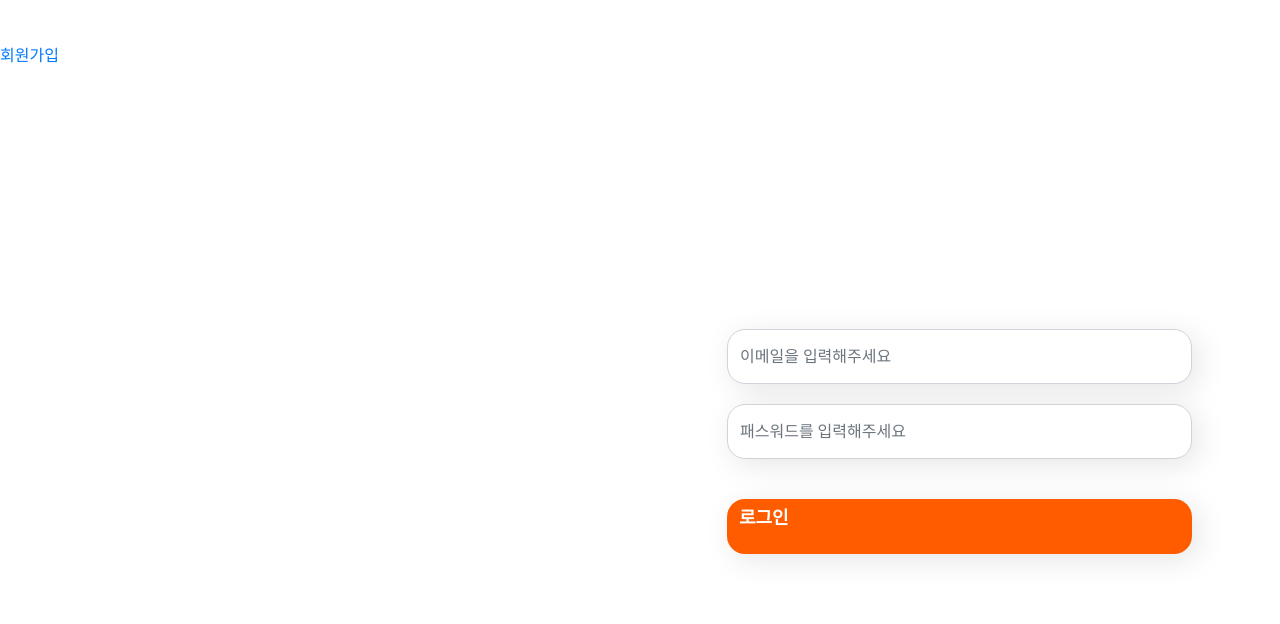
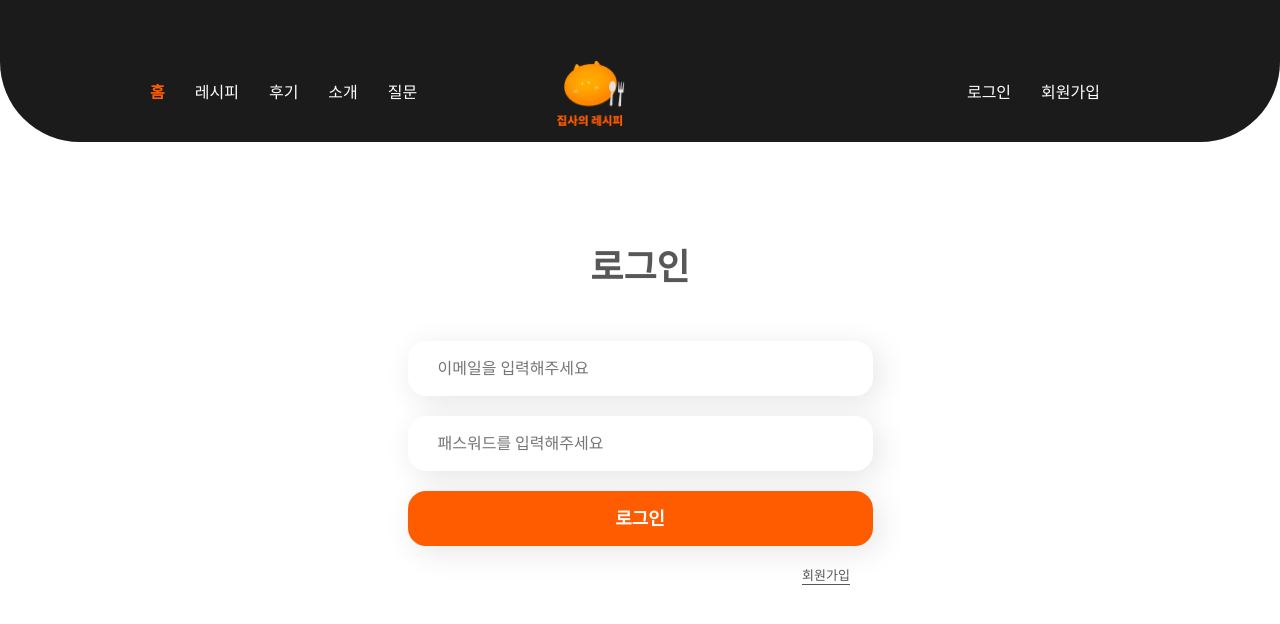
Before and after one commit to Animal-recipe/AnimalRecipe, a Django app: page /account/login/ in a window 1280 px wide. Shown: the top 624 px of the page. Run offline with Django 3.2, Linux system fonts and the light colour scheme; some libraries are stand-ins or nearby versions.

Commit message:
Add login design, Fix nav bar problem

```diff
--- /dev/null
+++ b/static/css/account/login.css
@@ -0,0 +1,69 @@
+#loginBox {
+    margin: 0 auto;
+    display: flex;
+    flex-direction: column;
+    justify-content: center;
+    align-items: center;
+    width: fit-content;
+}
+
+#loginText {
+    font-family: Noto Sans;
+    font-weight: 600;
+    font-size: 36px;
+    line-height: 49px;
+    display: flex;
+    align-items: center;
+    color: #575757;
+    margin: 100px 0 50px;
+}
+.loginInput {
+    width: 465px;
+    height: 55px;
+    background: #FFFFFF;
+    box-shadow: 6px 6px 30px rgba(0, 0, 0, 0.1);
+    border-radius: 18px;
+    border:0;
+    margin-bottom: 20px;
+    display: flex;
+    justify-content: center;
+    align-items: center;
+    padding-left: 30px;
+}
+
+#loginBtn {
+    width: 465px;
+    height: 55px;
+    border: none;
+    background: #FF5C00;
+    box-shadow: 6px 6px 30px rgba(0, 0, 0, 0.1);
+    border-radius: 18px;
+    font-family: Noto Sans;
+    font-weight: 600;
+    font-size: 18px;
+    line-height: 25px;
+    text-align: center;
+    display: flex;
+    color: #FFFFFF;
+    margin: 20px 0;
+    display: flex;
+    justify-content: center;
+    align-items: center;
+}
+#loginBtn:hover{
+    background: #d8580d;
+}
+#register {
+    margin-left: 80%;
+    font-family: Noto Sans;
+    font-size: 13px;
+    line-height: 18px;
+    display: flex;
+    align-items: center;
+    color: #575757;
+    border-bottom: 0.8px solid #575757;
+}
+#register:hover {
+    color: #2680e7;
+    border-bottom: 0.8px solid #2680e7;
+}
--- a/static/css/nav.css
+++ b/static/css/nav.css
@@ -4,9 +4,10 @@
     justify-content: space-between;
     align-items: center;
     background: #1B1B1B;
-    padding : 54px 150px 0;
+    padding : 54px 150px 12px;
     border : 0;
     height: 142px;
+    border-radius: 0px 0px 80px 80px;
 }
 #menuBox {
     display:flex;
--- a/templates/account/login.html
+++ b/templates/account/login.html
@@ -1,71 +1,21 @@
-{% extends "base.html" %}
+{% extends 'base.html' %}
+{% load static %}
+{% block content %}
+{% include 'nav.html' %}
 
-{% block content %}
-
-<div style="width: 100%;" class="my-5">
-    <form autocomplete="off" method = "post" action = "{% url 'account:login' %}">
+<link rel="stylesheet" href="{% static 'css/account/login.css' %}">
+<div id="loginBox">
+    <h2 id="loginText">로그인</h2>
+    <form autocomplete="off" method="post" action="{% url 'account:login' %}">
         {%csrf_token%}
-        <div class="form-group register-item">
-
-            <input autocomplete="off" type="text" class="form-control" name="email" id="email" style="/* Rectangle 273 */
-
-position: absolute;
-width: 465px;
-height: 55px;
-left: 727px;
-top: 329px;
-
-background: #FFFFFF;
-box-shadow: 6px 6px 30px rgba(0, 0, 0, 0.1);
-border-radius: 18px;
-"
-                   placeholder="이메일을 입력해주세요" value="{{ form.email.value|default_if_none:'' }}">
-        </div>
-        <div class="form-group register-item">
-
-            <input autocomplete="off" type="password" class="form-control" name="password" id="password" style="/* Rectangle 411 */
-
-position: absolute;
-width: 465px;
-height: 55px;
-left: 727px;
-top: 404px;
-
-background: #FFFFFF;
-box-shadow: 6px 6px 30px rgba(0, 0, 0, 0.1);
-border-radius: 18px;
-"
-                   placeholder="패스워드를 입력해주세요" value="{{ form.password.value|default_if_none:'' }}">
-        </div>
-        <button class="btn btn-primary" style="/* Rectangle 275 */
-
-position: absolute;
-width: 465px;
-height: 55px;
-left: 727px;
-top: 499px;
-border: none;
-background: #FF5C00;
-box-shadow: 6px 6px 30px rgba(0, 0, 0, 0.1);
-border-radius: 18px;
-/* 로그인 */
-
-font-family: Noto Sans;
-font-style: normal;
-font-weight: 600;
-font-size: 18px;
-line-height: 25px;
-text-align: center;
-/* identical to box height */
-display: flex;
+        <input class="loginInput" autocomplete="off" type="text" class="form-control" name="email"
+            placeholder="이메일을 입력해주세요" value="{{ form.email.value|default_if_none:'' }}">
+        <input class="loginInput" autocomplete="off" type="password" class="form-control" name="password"
+            placeholder="패스워드를 입력해주세요" value="{{ form.password.value|default_if_none:'' }}">
+        <button id="loginBtn" class="btn btn-primary" type="submit">로그인</button>
+    </form>
+    <a id="register" href="{% url 'account:register' %}">회원가입</a>
+</div>
 
 
-color: #FFFFFF;
-
-
-" type = "submit">로그인</button>
-    </form>
-</div>
-        <a href="{% url 'account:register' %}">회원가입</a>
-
 {% endblock %}
--- a/templates/home.html
+++ b/templates/home.html
@@ -1,7 +1,7 @@
 {% extends 'base.html' %}
 {% load static %}
 {% block content %}
-{% include 'nav.html' %}
+{% include 'homeNav.html' %}
 <link rel="stylesheet" href="{% static 'css/home.css' %}">
 
 <div id="mainBox">
@@ -14,7 +14,7 @@
             <div>
                 <input id="searchBar" class="form-control mr-sm-2" type="search" placeholder="" aria-label="Search"
                     name="query_str" value="{{query_str}}">
-                <a id="writeBtn" class="btn btn-primary" href="{% url 'home:home' %}">레시피 작성하기</a>
+                <a id="writeBtn" class="btn btn-primary" href="{% url 'recipe:create_recipe' %}">레시피 작성하기</a>
             </div>
         </form>
     </div>
--- a/templates/nav.html
+++ b/templates/nav.html
@@ -18,7 +18,7 @@
         <div id="userBox">
                 {% if user.is_authenticated %}
                 <a href="{% url 'account:mypage' %}" class="menuItem">안녕하세요 {{ user.nickname }} 집사님</a>
-
+                <a href="{% url 'account:logout' %}" class="menuItem">로그아웃</a>
                 {% else %}
                 <a href="{% url 'account:login' %}" class="menuItem">로그인</a>
                 <a href="{% url 'account:register' %}" class="menuItem">회원가입</a>
```
Also changed, not shown: templates/account/register.html (+5 -5 lines), templates/homeNav.html (added, +28 -0 lines).
